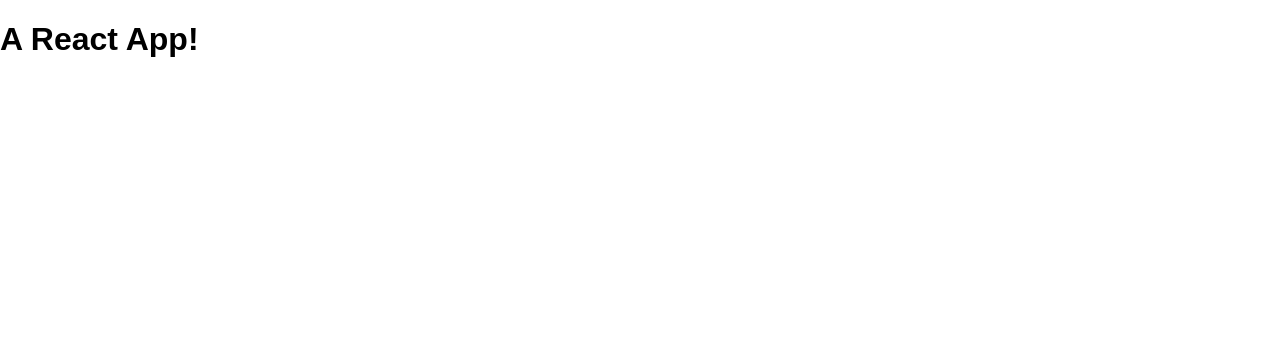
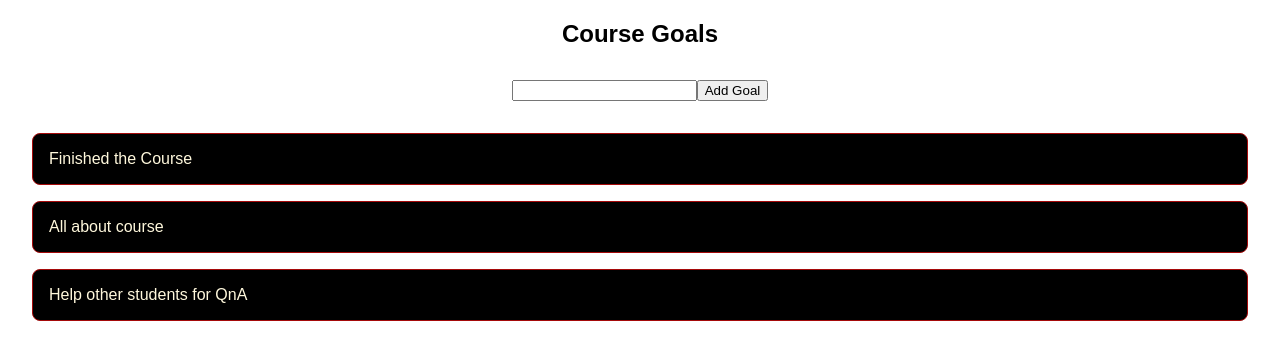
Before and after one commit to choyshaowei/self_reactDOM, a React (Create React App) app: page / in a window 1280 px wide. Shown: the top 360 px of the page. Built offline with nearby package versions, Linux system fonts and the light colour scheme.

Commit message:
Form Two Way Data Binding
Method for 2 way data binding for React.

```diff
--- /dev/null
+++ b/src/App.css
@@ -0,0 +1,3 @@
+.course-goals h2 {
+    text-align: center;
+}
--- a/src/App.js
+++ b/src/App.js
@@ -1,7 +1,32 @@
-import React from 'react';
+import React, { useState } from "react";
+
+import "./App.css";
+
+import GoalList from "./components/GoalList/GoalList";
+import NewGoal from "./components/NewGoal/NewGoal";
 
 const App = () => {
-  return <h1>A React App!</h1>;
+  const [courseGoals, setCourseGoals] = useState([
+    { id: "cg1", text: "Finished the Course" },
+    { id: "cg2", text: "All about course" },
+    { id: "cg3", text: "Help other students for QnA" },
+  ]);
+
+  const addNewGoalHandler = (newGoal) => {
+    // setCourseGoals(courseGoals.concat(newGoal))
+    setCourseGoals((precCourseGoals) => {
+      return precCourseGoals.concat(newGoal);
+    });
+    console.log(courseGoals);
+  };
+
+  return (
+    <div className="course-goals">
+      <h2>Course Goals</h2>
+      <NewGoal onAddGoal={addNewGoalHandler}></NewGoal>
+      <GoalList goals={courseGoals}></GoalList>
+    </div>
+  );
 };
 
 export default App;
--- /dev/null
+++ b/src/components/GoalList/GoalList.css
@@ -0,0 +1,14 @@
+.goal-list {
+    list-style: none;
+    margin: 2rem;
+    padding: 0;
+  }
+
+  .goal-list li {
+    margin: 1rem 0;
+    border: 1px solid rgb(165, 10, 10);
+    padding: 1rem;
+    border-radius: 0.5rem;
+    background-color: black;
+    color: cornsilk;
+  }
--- /dev/null
+++ b/src/components/GoalList/GoalList.js
@@ -0,0 +1,15 @@
+import React from "react";
+
+import "./GoalList.css";
+
+const GoalList = (props) => {
+  return (
+    <ul className="goal-list">
+      {props.goals.map((goal) => {
+          return <li key={goal.id}>{goal.text}</li>
+      })}
+    </ul>
+  );
+};
+
+export default GoalList;
--- /dev/null
+++ b/src/components/NewGoal/NewGoal.css
@@ -0,0 +1,4 @@
+.new-goal {
+    margin: 2rem;
+    text-align: center;
+}
--- /dev/null
+++ b/src/components/NewGoal/NewGoal.js
@@ -0,0 +1,34 @@
+import React, { useState } from "react";
+
+import "./NewGoal.css";
+
+const NewGoal = (props) => {
+  const [enteredText, setEnteredText] = useState("");
+  const addGoalHandler = (event) => {
+    event.preventDefault();
+
+    const newGoal = {
+      id: Math.random().toString(),
+      text: enteredText,
+    };
+    setEnteredText('')
+    props.onAddGoal(newGoal);
+  };
+
+  const textChangeHandler = (event) => {
+    setEnteredText(event.target.value);
+  };
+
+  return (
+    <form className="new-goal" onSubmit={addGoalHandler}>
+      <input
+        type="text"
+        value={enteredText}
+        onChange={textChangeHandler}
+      ></input>
+      <button type="submit">Add Goal</button>
+    </form>
+  );
+};
+
+export default NewGoal;
```
Also changed, not shown: 1 other file (tests, documents, lock files or other folders).
